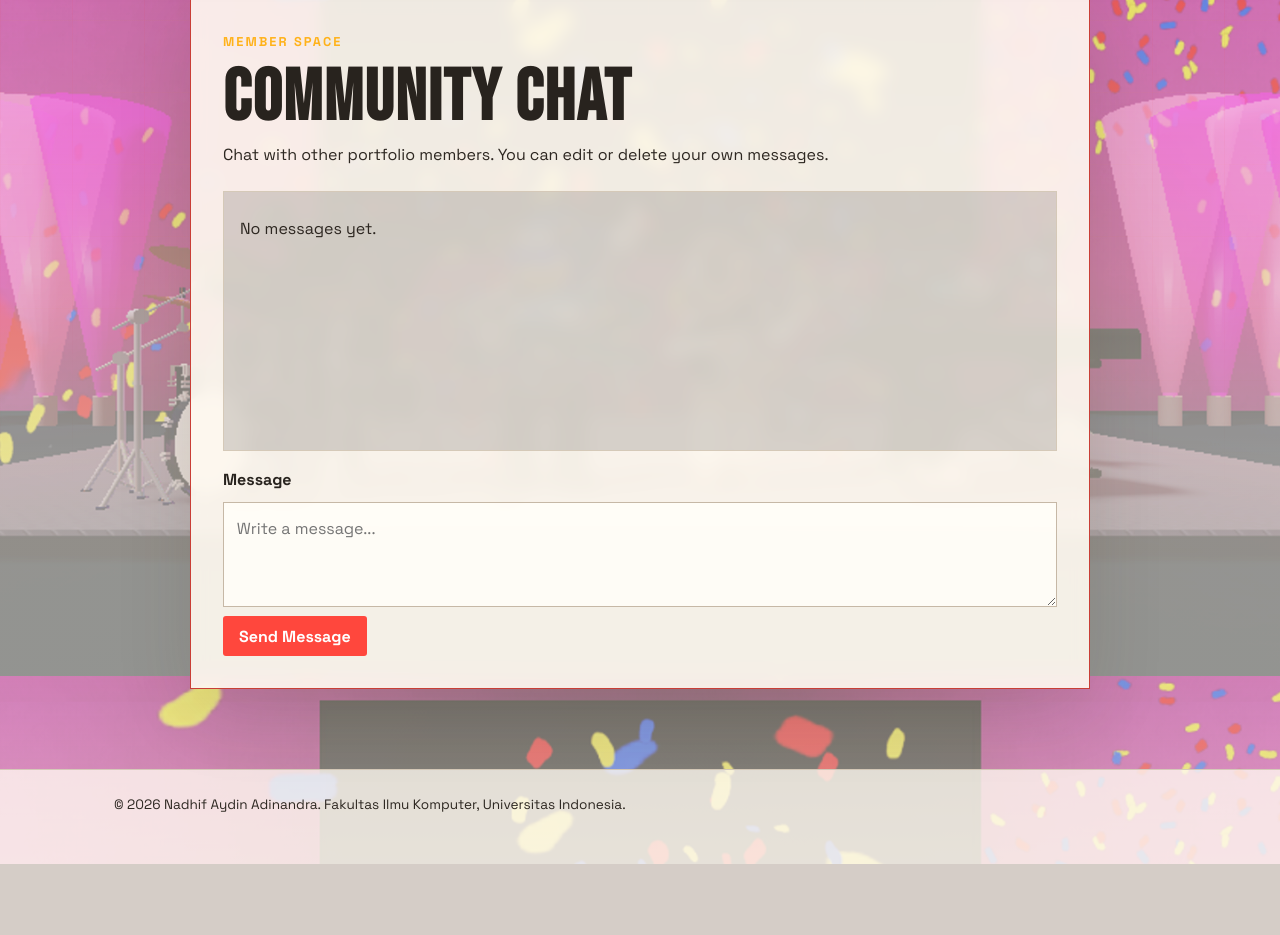
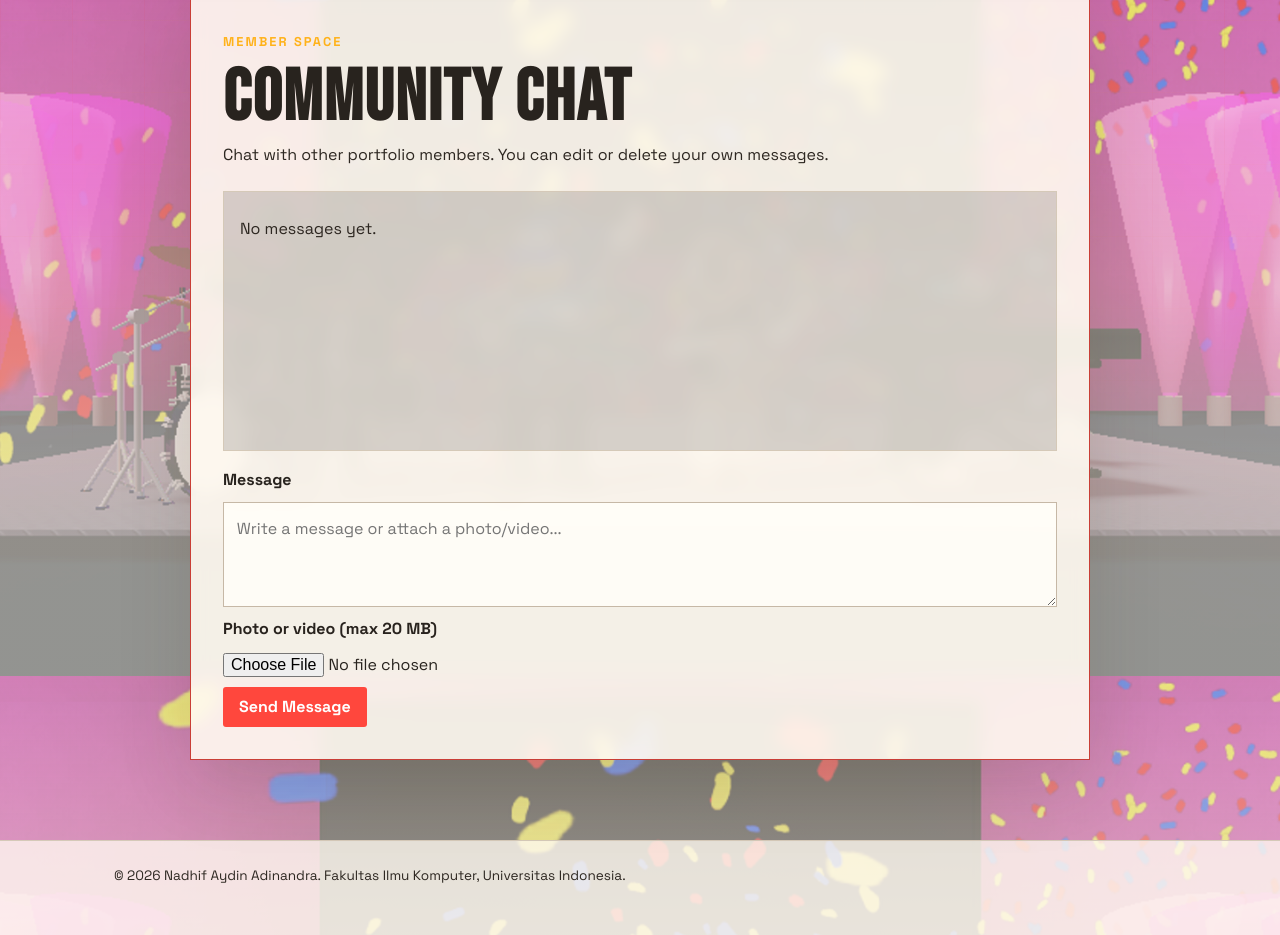
Before and after one commit to tayanadhif/myportofolio, a Django app: page /community/chat/ in a window 1280 px wide. Shown: the part 124-1059 px from the top of the page. Before the commit the page ends 988 px from the top, so only its background shows below. Run offline with Django 5.2, Linux system fonts and the light colour scheme; the visitor is signed in with stand-in values (Sample User, id 1); data comes from the database, SQL or seed files in the repository; data that the repository does not hold is empty.

Commit message:
Memvalidasikan tanggal lahir dan bisa kirim foto/video di community chat

```diff
--- a/main/models.py
+++ b/main/models.py
@@ -109,7 +109,13 @@ class ChatMessage(models.Model):
     id = models.BigAutoField(primary_key=True)
     user = models.ForeignKey(User, on_delete=models.CASCADE, related_name="chat_messages")
     reply_to = models.ForeignKey("self", blank=True, null=True, on_delete=models.SET_NULL, related_name="replies")
-    body = models.CharField(max_length=2000)
+    body = models.CharField(max_length=2000, blank=True)
+    attachment = models.FileField(
+        upload_to="chat/",
+        storage=DatabaseMediaStorage(),
+        blank=True,
+        null=True,
+    )
     created_at = models.DateTimeField(auto_now_add=True)
     updated_at = models.DateTimeField(auto_now=True)
 
--- a/main/views.py
+++ b/main/views.py
@@ -2,6 +2,7 @@ from functools import wraps
 import json
 import logging
 import mimetypes
+from pathlib import Path
 
 from django.conf import settings
 from django.contrib import messages
@@ -387,11 +388,24 @@ def _discussion_payload(item, user):
     except UserProfile.DoesNotExist:
         pass
 
+    has_attachment = bool(
+        item.attachment
+        and item.attachment.storage.exists(item.attachment.name)
+    )
+    attachment_url = item.attachment.url if has_attachment else None
+    attachment_type = (
+        "video"
+        if has_attachment and Path(item.attachment.name).suffix.lower() in {".mp4", ".webm", ".mov"}
+        else "image"
+    )
+
     return {
         "id": item.id,
         "username": item.user.username,
         "profile_image_url": profile_image_url,
         "body": item.body,
+        "attachment_url": attachment_url,
+        "attachment_type": attachment_type if attachment_url else None,
         "reply_to": {
             "username": item.reply_to.user.username,
             "profile_image_url": (
@@ -461,17 +475,32 @@ def chat_messages(request):
         return JsonResponse({"message": "Login untuk mengirim chat."}, status=403)
 
     body = strip_tags(request.POST.get("body", "")).strip()
-    if not body:
-        return JsonResponse({"message": "Pesan tidak boleh kosong."}, status=400)
+    attachment = request.FILES.get("attachment")
+    if not body and not attachment:
+        return JsonResponse({"message": "Tulis pesan atau lampirkan foto/video."}, status=400)
     if len(body) > 2000:
         return JsonResponse({"message": "Pesan maksimal 2000 karakter."}, status=400)
+    if attachment:
+        allowed_types = {
+            ".jpg": {"image/jpeg"}, ".jpeg": {"image/jpeg"}, ".png": {"image/png"},
+            ".gif": {"image/gif"}, ".webp": {"image/webp"},
+            ".mp4": {"video/mp4"}, ".webm": {"video/webm"},
+            ".mov": {"video/quicktime"},
+        }
+        extension = Path(attachment.name).suffix.lower()
+        if extension not in allowed_types or attachment.content_type not in allowed_types[extension]:
+            return JsonResponse({"message": "Lampiran harus berupa foto atau video yang didukung."}, status=400)
+        if attachment.size > 20 * 1024 * 1024:
+            return JsonResponse({"message": "Ukuran lampiran maksimal 20 MB."}, status=400)
 
     reply_to = None
     reply_to_id = request.POST.get("reply_to", "").strip()
     if reply_to_id:
         reply_to = get_object_or_404(ChatMessage, pk=reply_to_id)
 
-    message = ChatMessage.objects.create(user=request.user, body=body, reply_to=reply_to)
+    message = ChatMessage.objects.create(
+        user=request.user, body=body, reply_to=reply_to, attachment=attachment,
+    )
     payload = _discussion_payload(message, request.user)
     payload["email_sent"] = _send_reply_notification(
         request,
--- a/static/css/style.css
+++ b/static/css/style.css
@@ -2048,6 +2048,21 @@ body.dark-mode::after {
     white-space: pre-wrap;
 }
 
+.chat-attachment {
+    display: block;
+    max-width: min(100%, 640px);
+    max-height: 420px;
+    margin-top: 0.75rem;
+    border: 1px solid var(--line);
+    border-radius: 0.5rem;
+    object-fit: contain;
+}
+
+.chat-attachment-video {
+    width: 100%;
+    background: #000;
+}
+
 .discussion-reply-context {
     margin: 0 0 0.5rem;
     padding: 0.45rem 0.65rem;
--- a/static/js/community-interactions.js
+++ b/static/js/community-interactions.js
@@ -80,6 +80,20 @@ document.addEventListener('DOMContentLoaded', () => {
         const body = document.createElement('p');
         body.className = 'discussion-item-body';
         body.textContent = item.body;
+        let attachmentElement = null;
+        if (item.attachment_url && item.attachment_type === 'video') {
+            attachmentElement = document.createElement('video');
+            attachmentElement.src = item.attachment_url;
+            attachmentElement.controls = true;
+            attachmentElement.preload = 'metadata';
+            attachmentElement.className = 'chat-attachment chat-attachment-video';
+        } else if (item.attachment_url) {
+            attachmentElement = document.createElement('img');
+            attachmentElement.src = item.attachment_url;
+            attachmentElement.alt = `Photo shared by ${item.username}`;
+            attachmentElement.loading = 'lazy';
+            attachmentElement.className = 'chat-attachment chat-attachment-image';
+        }
         if (item.reply_to) {
             const replyContext = document.createElement('p');
             replyContext.className = 'discussion-reply-context';
@@ -88,6 +102,7 @@ document.addEventListener('DOMContentLoaded', () => {
         } else {
             row.append(heading, body);
         }
+        if (attachmentElement) row.appendChild(attachmentElement);
 
         if (item.can_edit || canReply) {
             const actions = document.createElement('div');
@@ -285,8 +300,18 @@ document.addEventListener('DOMContentLoaded', () => {
         chatForm.addEventListener('submit', async (event) => {
             event.preventDefault();
             try {
-                await sendForm(chatUrl, { body: chatInput.value });
+                const response = await fetch(chatUrl, {
+                    method: 'POST',
+                    headers: {
+                        'X-CSRFToken': csrfToken,
+                        'X-Requested-With': 'XMLHttpRequest',
+                    },
+                    body: new FormData(chatForm),
+                });
+                const payload = await response.json().catch(() => ({}));
+                if (!response.ok) throw new Error(payload.message || 'Request failed.');
                 chatInput.value = '';
+                chatForm.elements.attachment.value = '';
                 showSuccess('Message sent.');
                 await refreshChat();
             } catch (error) {
--- a/templates/community_chat.html
+++ b/templates/community_chat.html
@@ -24,9 +24,10 @@
                 name="body"
                 rows="3"
                 maxlength="2000"
-                required
-                placeholder="Write a message..."
+                placeholder="Write a message or attach a photo/video..."
             ></textarea>
+            <label for="chat-attachment-input">Photo or video (max 20 MB)</label>
+            <input id="chat-attachment-input" type="file" name="attachment" accept="image/jpeg,image/png,image/gif,image/webp,video/mp4,video/webm,video/quicktime">
             <button class="button" type="submit">Send Message</button>
         </form>
         {% else %}
--- a/templates/project.html
+++ b/templates/project.html
@@ -73,7 +73,7 @@
     <div class="project-modal__backdrop" data-close-project-modal="true"></div>
     <div class="project-modal__content">
         <button type="button" id="close-project-modal" class="project-modal__close" aria-label="Tutup form project">×</button>
-        <h2 id="project-modal-title">Tambah Project</h2>
+        <h2 id="project-modal-title">{% if user.is_superuser %}Tambah Project{% else %}Edit Project{% endif %}</h2>
         <form id="project-create-form" method="post" action="{% url 'api:project-list' %}" novalidate>
             {% csrf_token %}
             {% for field in project_form %}
@@ -84,7 +84,7 @@
             </div>
             {% endfor %}
             <div class="form-actions">
-                <button type="submit" class="button" id="project-form-submit">Tambah Project</button>
+                <button type="submit" class="button" id="project-form-submit">{% if user.is_superuser %}Tambah Project{% else %}Simpan Perubahan{% endif %}</button>
                 <button type="button" class="button button-secondary" data-close-project-modal="true">Batal</button>
             </div>
         </form>
```
Also changed, not shown: main/forms.py (+11 -0 lines), main/migrations/0016_chatmessage_attachment_alter_chatmessage_body.py (added).
